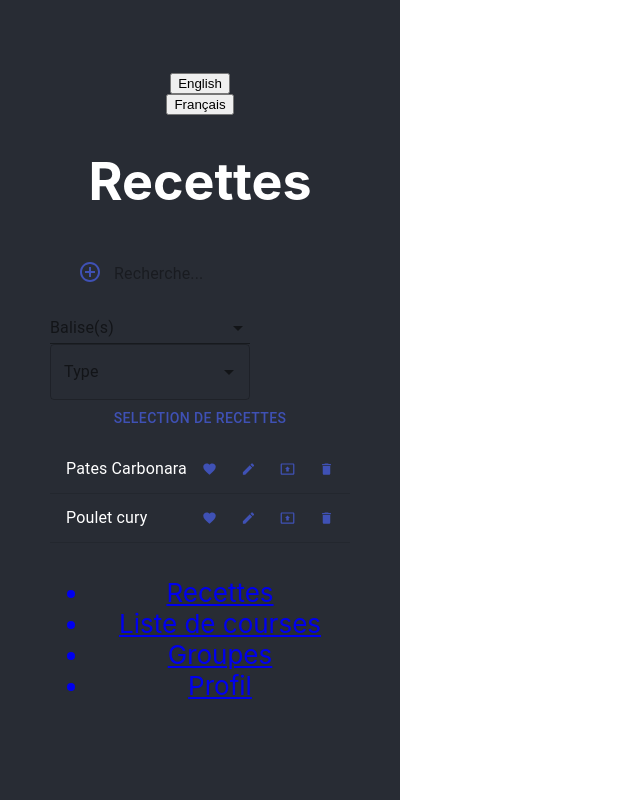
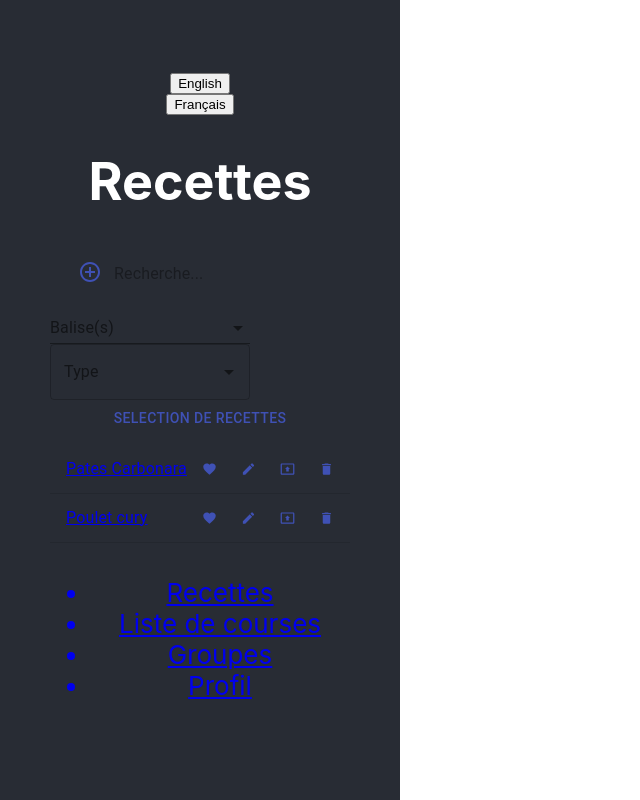
Before and after one commit to lololau/recikeep_old, a React (Create React App) app: page / in a window 1280 px wide. Shown: the whole page, without its empty margins (0-640 px from the left). Built offline with nearby package versions, Linux system fonts and the light colour scheme.

Commit message:
Add link to Recipe from Recipes page

```diff
--- a/src/App.tsx
+++ b/src/App.tsx
@@ -8,6 +8,7 @@ import i18n from './i18n'
 import { BrowserRouter as Router, Route } from 'react-router-dom';
 import Profile from "./containers/profil/profil";
 import HomeRecipes from "./containers/recipes/recipes";
+import MyRecipe from "./containers/recipe/recipe";
 
 /* const RenderAlert: FunctionComponent<AlertProps> = (props) => {
   return <Alert severity={props.severity}>{props.children}</Alert>;
@@ -31,6 +32,7 @@ function App() {
 
           <Route path="/" exact component={HomeRecipes}/>
           <Route path="/profile" component={Profile}/>
+          <Route path={"/recipes/"} component={MyRecipe}/>
           {/* <Route path="/groups" component={Groups}/>
           <Route path="/groceryList" component={GroceryList}/> */}
 
--- a/src/containers/recipe/recipe.tsx
+++ b/src/containers/recipe/recipe.tsx
@@ -1,4 +1,4 @@
-import { useTranslation } from 'react-i18next/*';
+import { useTranslation } from 'react-i18next/';
 import '../../i18n';
 import ToolsBar from '../toolsbar/toolsbar';
 
--- a/src/containers/recipes/recipes.tsx
+++ b/src/containers/recipes/recipes.tsx
@@ -1,5 +1,5 @@
 import '../../i18n';
-//import { Link } from 'react-router-dom';
+import { Link } from 'react-router-dom';
 import { useTranslation } from 'react-i18next';
 import ToolsBar from '../toolsbar/toolsbar'
 // import MyRecipe from '../recipe/recipe';
@@ -94,21 +94,23 @@ const RecipesList: FunctionComponent<RecipesListProps> = (props) => {
                     <ListItem
                         divider={true}
                         key={index}>
-                        <ListItemText
-                            primary={recipe.title}
-                            id={index.toString()} />
+                        <Link to={'/recipes/' + index} >
+                            <ListItemText
+                                primary={recipe.title}
+                                id={index.toString()} />
+                        </Link>
                         <ListItemSecondaryAction >
                             <IconButton >
-                                <FavoriteIcon style={{ fontSize: 15 }} color="primary"/>
+                                <FavoriteIcon style={{ fontSize: 15 }} color="primary" />
                             </IconButton>
                             <IconButton >
-                                <EditIcon style={{ fontSize: 15 }} color="primary"/>
+                                <EditIcon style={{ fontSize: 15 }} color="primary" />
                             </IconButton>
                             <IconButton >
-                                <PresentToAllIcon style={{ fontSize: 15 }} color="primary"/>
+                                <PresentToAllIcon style={{ fontSize: 15 }} color="primary" />
                             </IconButton>
                             <IconButton edge="end" >
-                                <DeleteIcon style={{ fontSize: 15 }} color="primary"/>
+                                <DeleteIcon style={{ fontSize: 15 }} color="primary" />
                             </IconButton>
 
                         </ListItemSecondaryAction>
@@ -126,10 +128,10 @@ const HomeRecipes = () => {
         <div className="recipes">
             <h1>{t('recipes.title')}</h1>
             <IconButton >
-                <AddCircleOutlineOutlinedIcon color="primary"/>
+                <AddCircleOutlineOutlinedIcon color="primary" />
             </IconButton>
             <InputBase
-              placeholder={t('recipe.searchBar')}
+                placeholder={t('recipe.searchBar')}
             />
             <TagsComboBox />
             <TypeComboBox />
```
